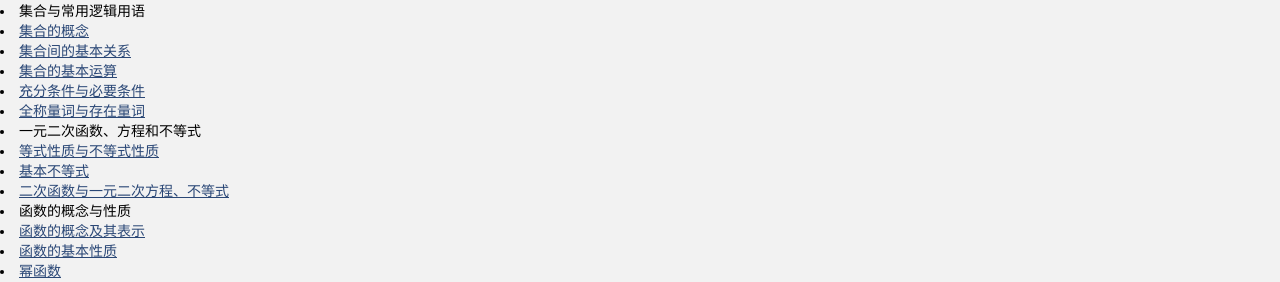
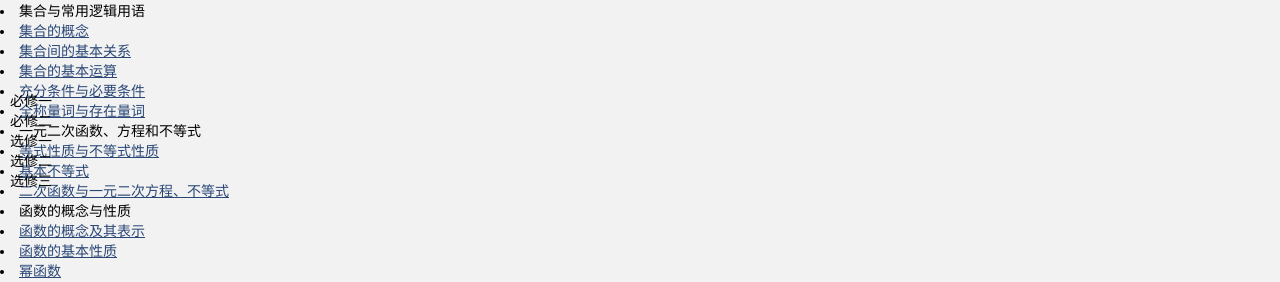
Before and after one commit to tan9p/tan9p.github.io, a Jekyll site: the page built from Ke/index.md, in a window 1280 px wide. Shown: the top 282 px of the page. Built offline with Jekyll 4.4.1, drawn with Linux system fonts in a browser that asks for light colours; our own code applies the rules of GitHub Pages for plain Markdown files.

Commit message:
debug sec list

```diff
--- a/_layouts/plan.html
+++ b/_layouts/plan.html
@@ -1,5 +1,8 @@
 {% include header.html %}
-<div class="sec_nav" id="BX1">
+<div id="sec_nav">
+    <li>必修一</li><li>必修二</li><li>选修一</li><li>选修二</li><li>选修三</li>
+</div>
+<div id="BX1">
     {% for chapter in site.data.menus.BX1 %}
         <li>
             {{ chapter.name }}
@@ -12,7 +15,7 @@
     {% endfor %}
 </div>
 
-<div class="sec_nav" id="BX2">
+<div id="BX2">
     {% for chapter in site.data.menus.BX2 %}
         <li>
             {{ chapter.name }}
@@ -25,7 +28,7 @@
     {% endfor %}
 </div>
 
-<div class="sec_nav" id="XBX1">
+<div id="XBX1">
     {% for chapter in site.data.menus.XBX1 %}
         <li>
             {{ chapter.name }}
@@ -38,7 +41,7 @@
     {% endfor %}
 </div>
 
-<div class="sec_nav" id="XBX2">
+<div id="XBX2">
     {% for chapter in site.data.menus.XBX2 %}
         <li>
             {{ chapter.name }}
@@ -51,7 +54,7 @@
     {% endfor %}
 </div>
 
-<div class="sec_nav" id="XBX3">
+<div id="XBX3">
     {% for chapter in site.data.menus.XBX3 %}
         <li>
             {{ chapter.name }}
```
